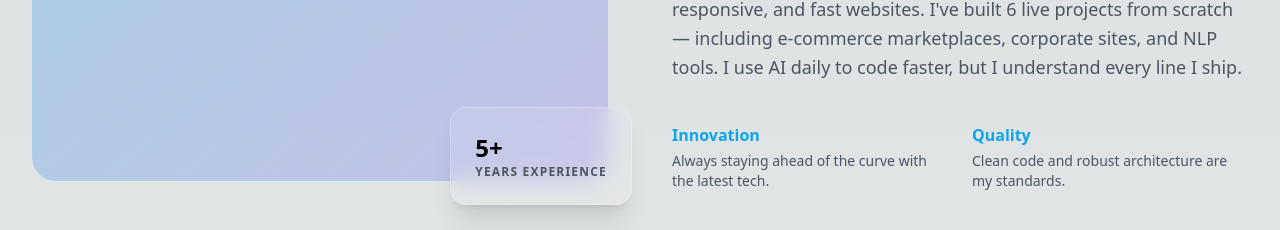
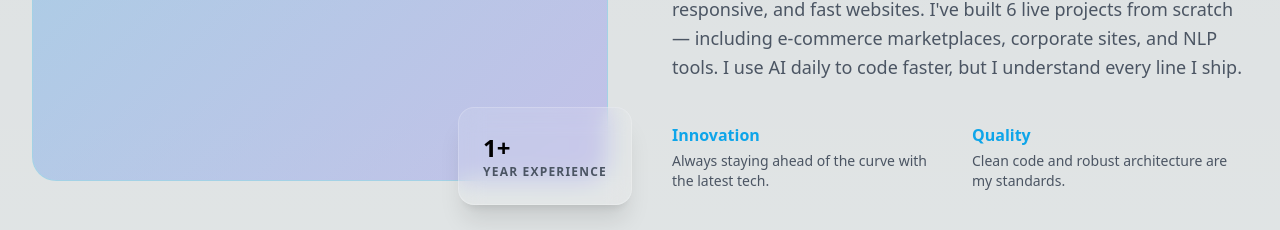
Before and after one commit to ekutyebu/2BigDevPortFolioWeb, a Next.js app: page / in a window 1280 px wide. Shown: the part 1380-1610 px from the top of the page. Built offline with nearby package versions, Linux system fonts and the light colour scheme; no server answers; the database is empty.

Commit message:
feat: initialize Next.js project structure and core page components

```diff
--- a/src/app/page.tsx
+++ b/src/app/page.tsx
@@ -24,8 +24,8 @@ export default async function Home() {
                 </div>
               </div>
               <div className="absolute -bottom-6 -right-6 glass p-6 rounded-2xl hidden md:block">
-                <p className="font-bold text-2xl">5+</p>
-                <p className="text-xs text-muted font-bold uppercase tracking-widest">Years Experience</p>
+                <p className="font-bold text-2xl">1+</p>
+                <p className="text-xs text-muted font-bold uppercase tracking-widest">Year Experience</p>
               </div>
             </div>
             <div>
```
